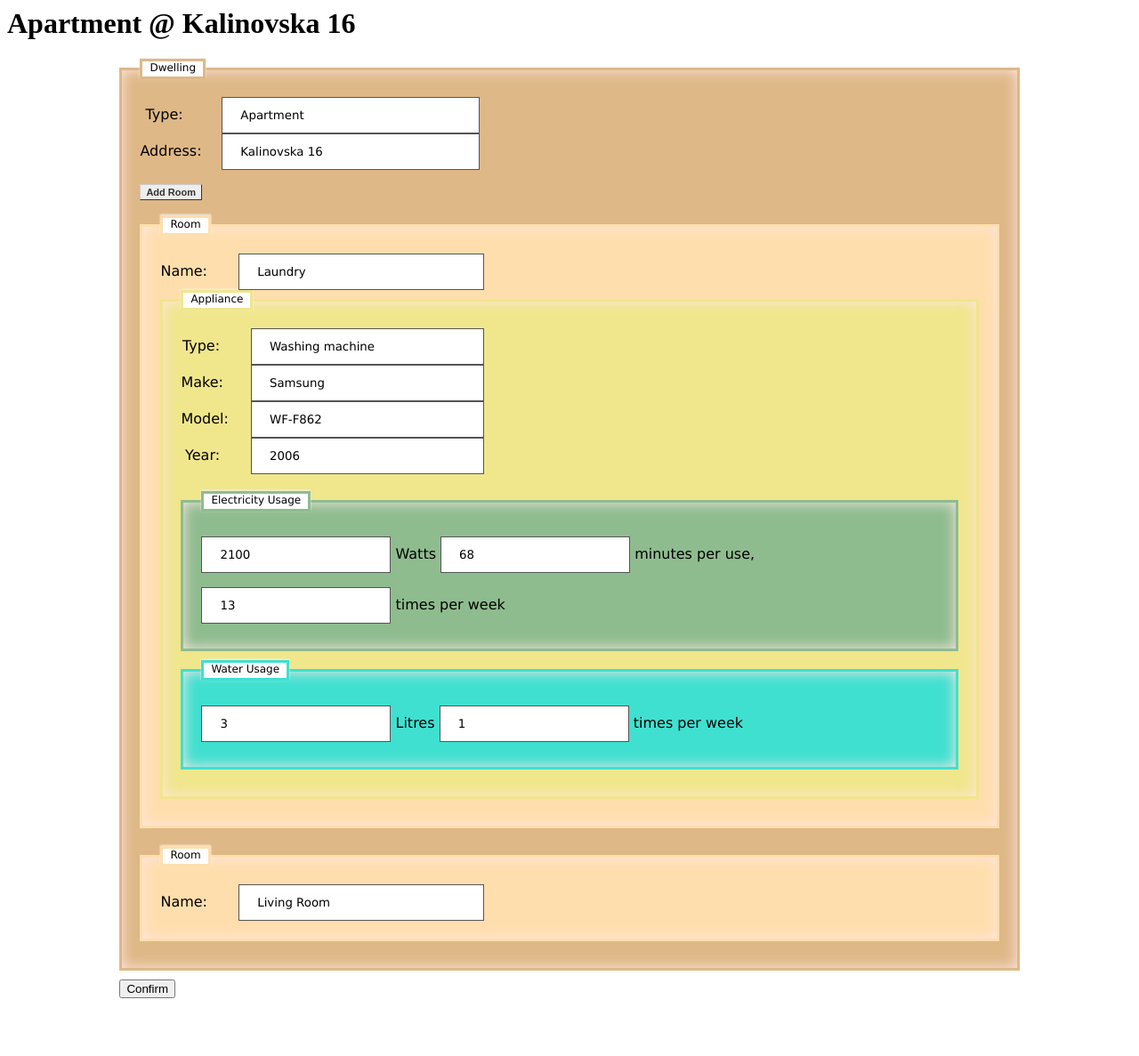
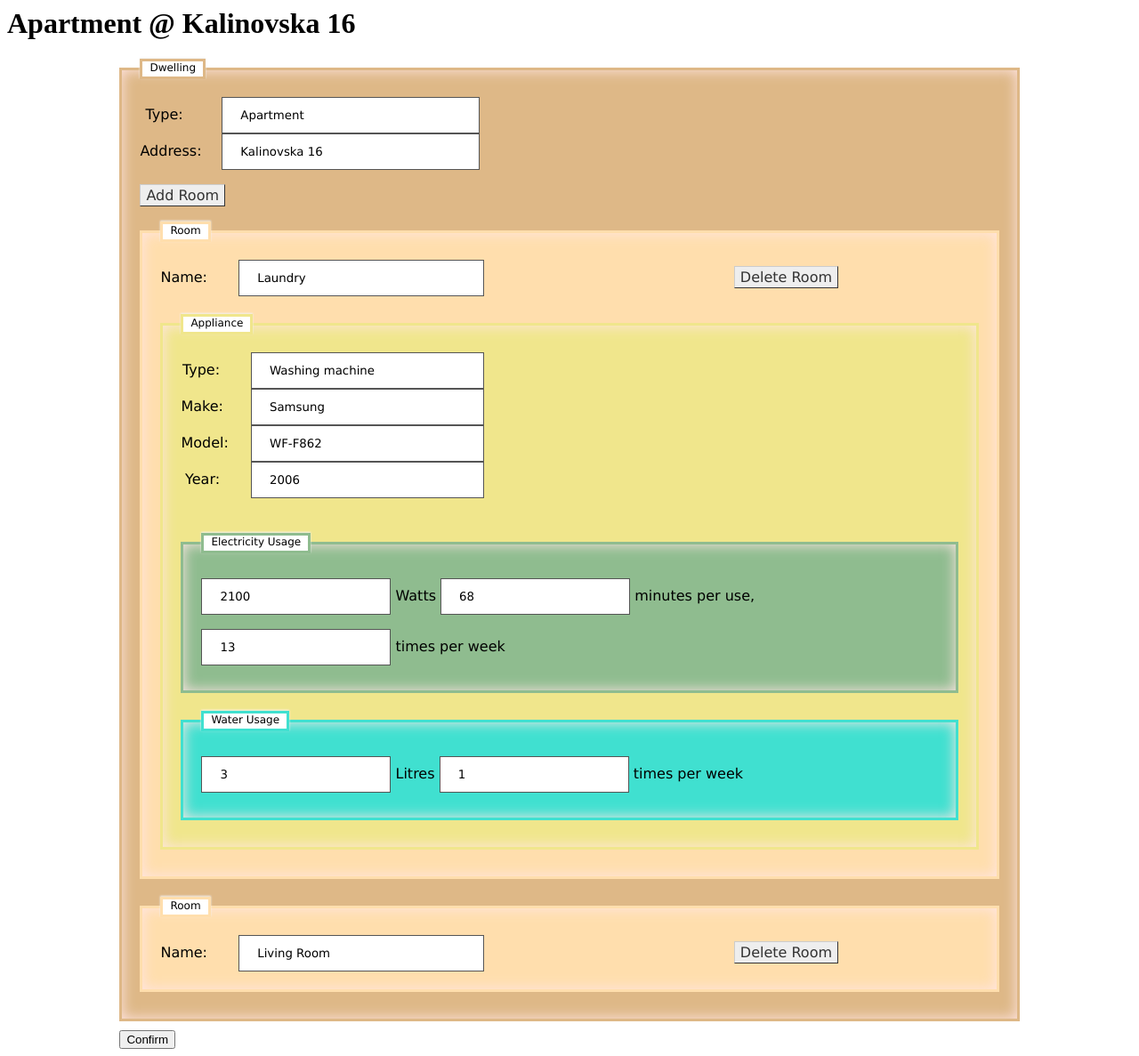
Before and after one commit to Janko-Kremovy/household, a Django app: page /expenses/1/ in a window 1280 px wide. Shown: the whole page at 89% size. Before the commit the page ends 1122 px from the top, so only its background shows below. Run offline with Django 3.2, Linux system fonts and the light colour scheme; data comes from the database, SQL or seed files in the repository; both versions use the stored data as it was after the commit.

Commit message:
added delete operation for rooms

```diff
--- a/expenses/static/expenses/dwelling.css
+++ b/expenses/static/expenses/dwelling.css
@@ -4,7 +4,6 @@ form {
 }
 
 .button {
-  font: bold 11px Arial;
   text-decoration: none;
   background-color: #EEEEEE;
   color: #333333;
@@ -60,7 +59,7 @@ input[type=text].water_usage {
 }
 
 fieldset{
-    margin: 0px 0px 10px 0px;
+    margin: 20px 0px 10px 0px;
     border: 3px solid BurlyWood;
     padding: 20px;
     background: BurlyWood;
@@ -73,7 +72,6 @@ fieldset{
 fieldset.room{
     background: NavajoWhite;
     border: 3px solid NavajoWhite;
-    margin: 20px 0px 10px 0px;
 }
 
 fieldset.appliance{
--- a/expenses/templates/expenses/dwelling_detail.html
+++ b/expenses/templates/expenses/dwelling_detail.html
@@ -20,7 +20,9 @@
 {% for room in dwelling.room_set.all %}
     <fieldset class="room"><legend class="room">Room</legend>
     <label class="dwelling">Name:</label>
-    <input class="dwelling" type="text" name="room_name{{ room.id }}" value="{{ room.name }}" /><br/>
+    <input class="dwelling" type="text" name="room_name{{ room.id }}" value="{{ room.name }}" />
+    <a href="{% url 'room_delete' room.id %}" class="button">Delete Room</a>
+    <br/>
 
 
     {% for appliance in room.appliance_set.all %}
@@ -52,6 +54,7 @@
         {% endfor %}
         </fieldset>
     {% endfor %}
+
     </fieldset>
 {% endfor %}
 </fieldset>
--- /dev/null
+++ b/expenses/templates/expenses/room_delete.html
@@ -0,0 +1,5 @@
+Hey, are you sure you want to delete {{ room.name }}?
+<form method="post">
+  {% csrf_token %}
+  <button type="submit" class="btn btn-danger">Yes, I'm sure.</button>
+</form>
--- a/expenses/urls.py
+++ b/expenses/urls.py
@@ -5,6 +5,7 @@ from . import views
 urlpatterns = [
     url(r'^$', views.index, name='index'),
     url(r'^(?P<dwelling_id>[0-9]+)/room/add/$', views.room_add, name='room_add'),
+    url(r'^room/delete/(?P<pk>\d+)/$', views.RoomDelete.as_view(), name="room_delete"),
     url(r'^(?P<dwelling_id>[0-9]+)/$', views.dwelling_detail, name='dwelling_detail'),
     url(r'^(?P<dwelling_id>[0-9]+)/update/$', views.dwelling_update, name='dwelling_update'),
 ]
--- a/expenses/views.py
+++ b/expenses/views.py
@@ -1,10 +1,16 @@
-from django.core.urlresolvers import reverse
+from django.core.urlresolvers import reverse, reverse_lazy
 from django.http import HttpResponseRedirect
-from django.shortcuts import render
+from django.shortcuts import render, get_object_or_404
+from django.views.generic import DeleteView
 
 from expenses.models import Dwelling, Room
 from .forms import RoomForm
 
+
+class RoomDelete(DeleteView):
+    model = Room
+    success_url = reverse_lazy('dwelling_detail', args=(1,))
+    template_name = 'expenses/room_delete.html'
 
 def room_add(request, dwelling_id):
     # if this is a POST request we need to process the form data
@@ -27,6 +33,7 @@ def room_add(request, dwelling_id):
         form = RoomForm()
 
     return render(request, 'expenses/room_add.html', {'form': form, 'dwelling': Dwelling.objects.get(pk=dwelling_id)})
+
 
 def index(request):
     dwelling_list = Dwelling.objects.all
```
Also changed, not shown: db.sqlite3.
